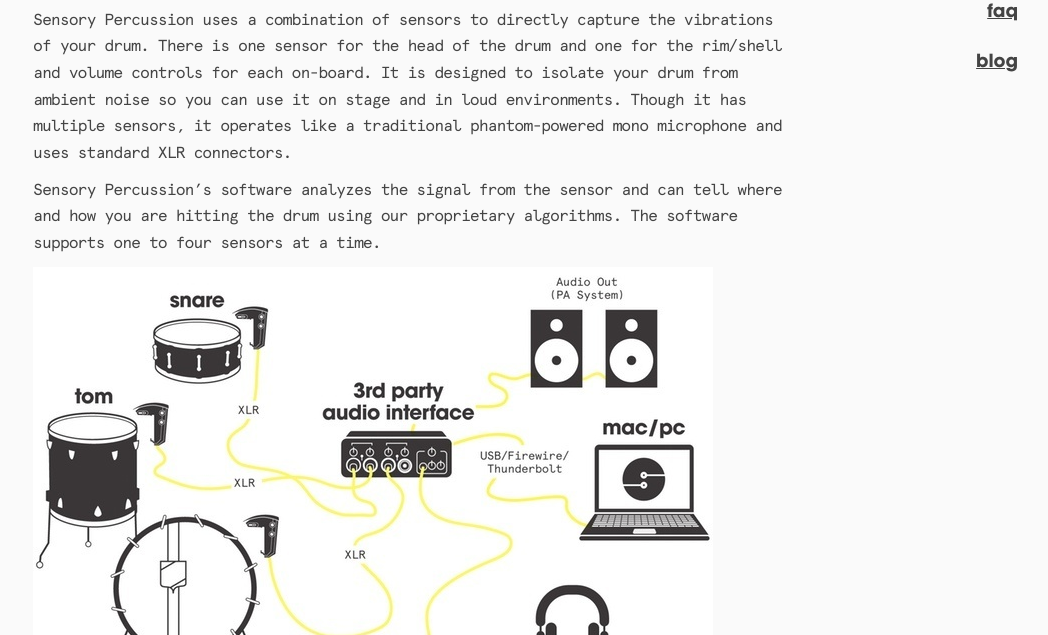
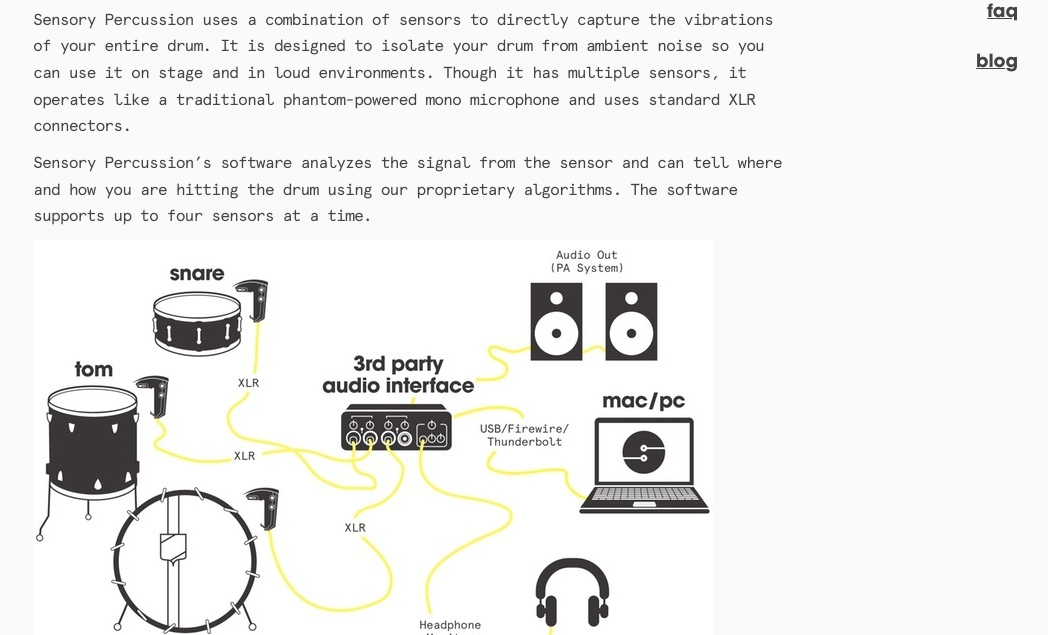
Before and after one commit to tlacael/tlacael.github.io, a plain HTML site: page sensorypercussion.html in a window 1280 px wide. Shown: the part 165-800 px from the top of the page, without its empty margins (232-1280 px from the left). Drawn offline with nearby package versions, Linux system fonts and the light colour scheme; some packages are replaced by stand-ins of ours; a script that the page names is missing.

Commit message:
fixed tech - sensor intro

```diff
--- a/sensorypercussion.html
+++ b/sensorypercussion.html
@@ -55,9 +55,9 @@
                 <div class="row">
                     <div class="sp-cols">
                         <h1>How does it work?</h1>
-                        <p>Sensory Percussion uses a combination of sensors to directly capture the vibrations of your drum. There is one sensor for the head of the drum and one for the rim/shell and volume controls for each on-board. It is designed to isolate your drum from ambient noise so you can use it on stage and in loud environments. Though it has multiple sensors, it operates like a traditional phantom-powered mono microphone and uses standard XLR connectors.</p>
+                        <p>Sensory Percussion uses a combination of sensors to directly capture the vibrations of your entire drum. It is designed to isolate your drum from ambient noise so you can use it on stage and in loud environments. Though it has multiple sensors, it operates like a traditional phantom-powered mono microphone and uses standard XLR connectors.</p>
 
-                        <p>Sensory Percussion’s software analyzes the signal from the sensor and can tell where and how you are hitting the drum using our proprietary algorithms. The software supports one to four sensors at a time.</p>
+                        <p>Sensory Percussion’s software analyzes the signal from the sensor and can tell where and how you are hitting the drum using our proprietary algorithms. The software supports up to four sensors at a time.</p>
 
                         <img src="img/diagram.jpg" class="img-responsive">
                     </div> <!-- ./sp-cols -->
```
